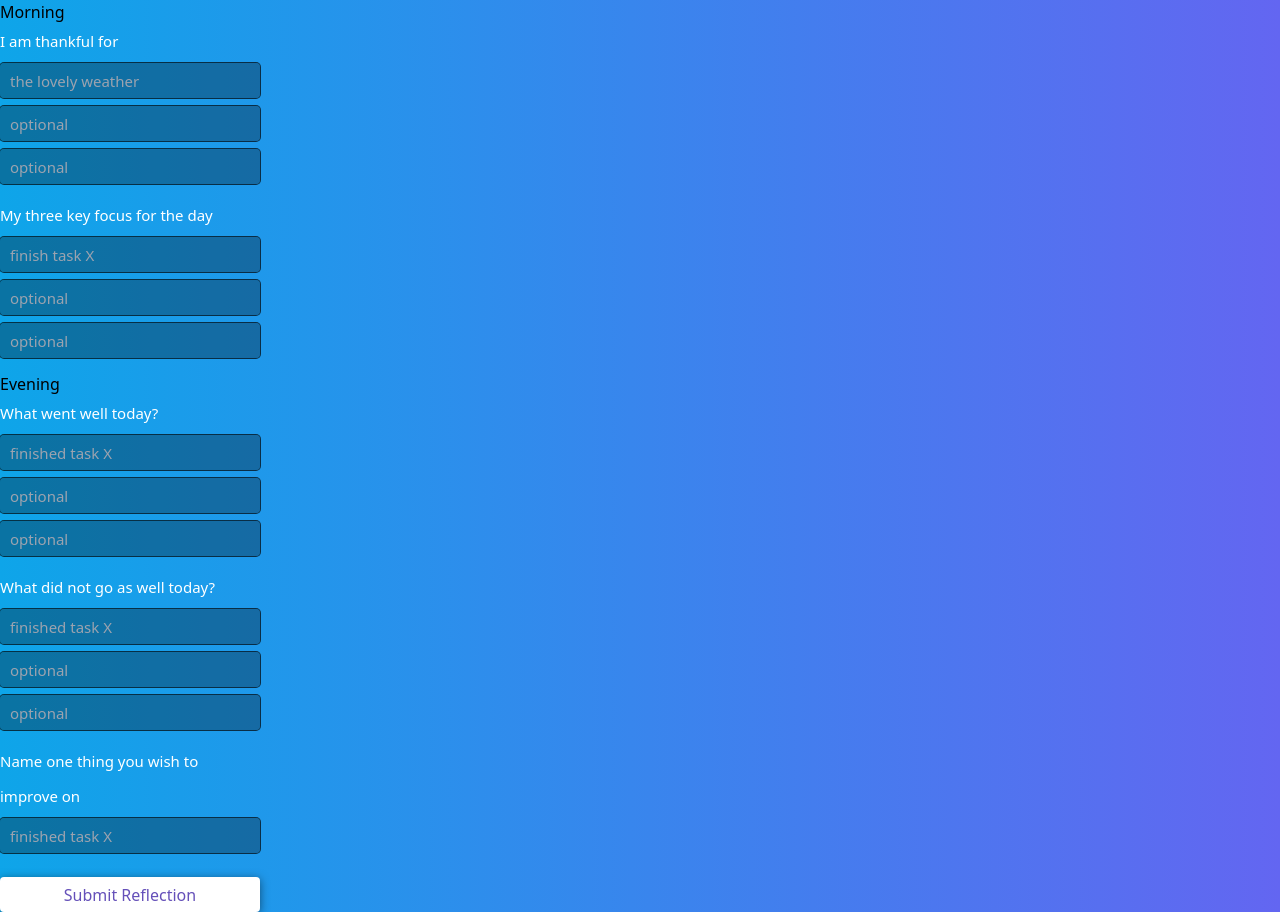
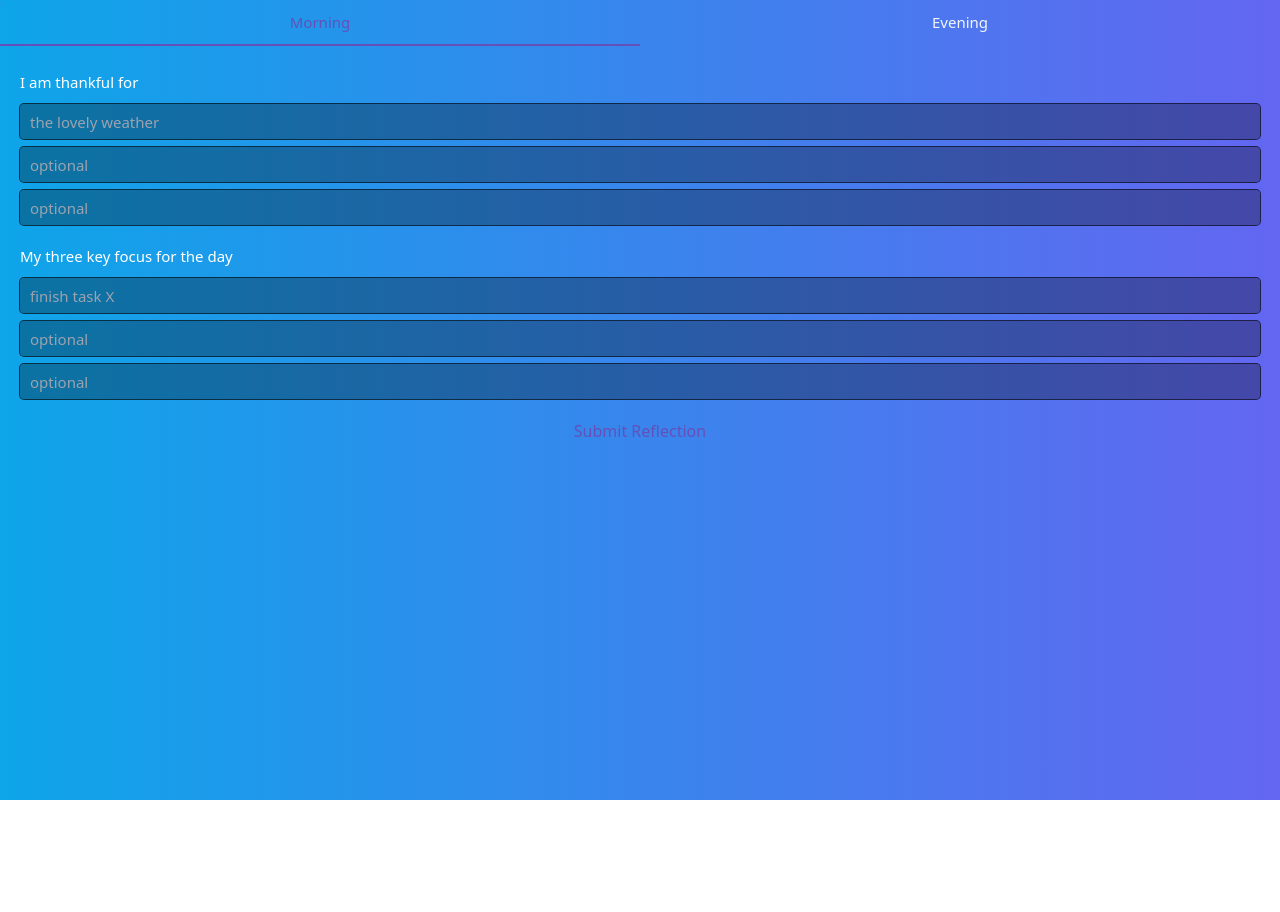
Before and after one commit to chasingtherain/better-daily, a Next.js app: page /entry in a window 1280 px wide. After the commit the page ends 800 px from the top, so only its background shows below. Built offline with nearby package versions, Linux system fonts and the light colour scheme.

Commit message:
added tab to journal entry

```diff
--- a/package.json
+++ b/package.json
@@ -11,6 +11,7 @@
   "dependencies": {
     "@radix-ui/colors": "^0.1.8",
     "@radix-ui/react-form": "^0.0.2",
+    "@radix-ui/react-tabs": "^1.0.3",
     "eslint": "8.38.0",
     "eslint-config-next": "13.3.0",
     "next": "13.3.0",
--- a/pages/entry/index.js
+++ b/pages/entry/index.js
@@ -1,39 +1,56 @@
-import InputField from '@/components/InputField';
 import * as Form from '@radix-ui/react-form';
-import { useState } from 'react';
+import * as Tabs from '@radix-ui/react-tabs';
 
 export default function Entry(){
-    const [gratefulnessFieldCount] = useState(3)
-
-    const gratefulnessField = []
-
-
 
     return(
-        <div className='bg-gradient-to-r from-sky-500 to-indigo-500'>
-            <h1>Morning</h1>
-            <Form.Root className="w-[260px]">
+        <div className='bg-gradient-to-r from-sky-500 to-indigo-500 h-screen'>
+              <Tabs.Root
+                defaultValue="morning"
+                className='flex flex-col shadow-blackA4'
+                >
+                <Tabs.List
+                    aria-label="tabs"
+                    className='flex'>
+                    <Tabs.Trigger
+                        value="morning"
+                        className='px-5 flex-1 flex items-center justify-center text-[15px] leading-none text-slate-100 select-none first:rounded-tl-md last:rounded-tr-md hover:text-violet11 data-[state=active]:text-violet11 data-[state=active]:shadow-[inset_0_-1px_0_0,0_1px_0_0] data-[state=active]:shadow-current'
+                    >
+                        Morning
+                    </Tabs.Trigger>
+                    <Tabs.Trigger
+                        value="evening"
+                        className='px-5 h-[45px] flex-1 flex items-center justify-center text-[15px] leading-none text-slate-100 select-none first:rounded-tl-md last:rounded-tr-md hover:text-violet11 data-[state=active]:text-violet11 data-[state=active]:shadow-[inset_0_-1px_0_0,0_1px_0_0] data-[state=active]:shadow-current'>
+                        Evening
+                    </Tabs.Trigger>
+
+                </Tabs.List>
+                <Tabs.Content
+                    value="morning"
+                    className="grow p-5 rounded-b-md outline-none"
+                >
+                    <Form.Root className="">
                         <Form.Field className="grid mb-[10px]" name="grateful">
                             <div className="flex items-baseline justify-between">
                                 <Form.Label className="text-[15px] font-medium leading-[35px] text-white">I am thankful for</Form.Label>
                             </div>
                             <Form.Control asChild>
                                 <input
-                        className="box-border my-1 w-full bg-blackA5 shadow-blackA9 inline-flex h-[35px] appearance-none items-center justify-center rounded-[4px] px-[10px] text-[15px] leading-none text-white shadow-[0_0_0_1px] outline-none hover:shadow-[0_0_0_1px_black] focus:shadow-[0_0_0_2px_black] selection:color-white selection:bg-blackA9"
+                                className="box-border my-1 w-full bg-blackA5 shadow-blackA9 inline-flex h-[35px] appearance-none items-center justify-center rounded-[4px] px-[10px] text-[15px] leading-none text-white shadow-[0_0_0_1px] outline-none hover:shadow-[0_0_0_1px_black] selection:color-white selection:bg-blackA9"
                                 type="grateful"
                                 placeholder='the lovely weather'
                                 />
                             </Form.Control>
                             <Form.Control asChild>
                                 <input
-                        className="box-border my-1 w-full bg-blackA5 shadow-blackA9 inline-flex h-[35px] appearance-none items-center justify-center rounded-[4px] px-[10px] text-[15px] leading-none text-white shadow-[0_0_0_1px] outline-none hover:shadow-[0_0_0_1px_black] focus:shadow-[0_0_0_2px_black] selection:color-white selection:bg-blackA9"
+                                className="box-border my-1 w-full bg-blackA5 shadow-blackA9 inline-flex h-[35px] appearance-none items-center justify-center rounded-[4px] px-[10px] text-[15px] leading-none text-white shadow-[0_0_0_1px] outline-none hover:shadow-[0_0_0_1px_black] selection:color-white selection:bg-blackA9"
                                 type="grateful"
                                 placeholder='optional'
                                 />
                             </Form.Control>
                             <Form.Control asChild>
                                 <input
-                        className="box-border my-1 w-full bg-blackA5 shadow-blackA9 inline-flex h-[35px] appearance-none items-center justify-center rounded-[4px] px-[10px] text-[15px] leading-none text-white shadow-[0_0_0_1px] outline-none hover:shadow-[0_0_0_1px_black] focus:shadow-[0_0_0_2px_black] selection:color-white selection:bg-blackA9"
+                                className="box-border my-1 w-full bg-blackA5 shadow-blackA9 inline-flex h-[35px] appearance-none items-center justify-center rounded-[4px] px-[10px] text-[15px] leading-none text-white shadow-[0_0_0_1px] outline-none hover:shadow-[0_0_0_1px_black] selection:color-white selection:bg-blackA9"
                                 type="grateful"
                                 placeholder='optional'
                                 />
@@ -46,48 +63,59 @@ export default function Entry(){
                             </Form.Label>
                             <Form.Control asChild>
                                 <input
-                        className="box-border my-1 w-full bg-blackA5 shadow-blackA9 inline-flex h-[35px] appearance-none items-center justify-center rounded-[4px] px-[10px] text-[15px] leading-none text-white shadow-[0_0_0_1px] outline-none hover:shadow-[0_0_0_1px_black] focus:shadow-[0_0_0_2px_black] selection:color-white selection:bg-blackA9"
+                                className="box-border my-1 w-full bg-blackA5 shadow-blackA9 inline-flex h-[35px] appearance-none items-center justify-center rounded-[4px] px-[10px] text-[15px] leading-none text-white shadow-[0_0_0_1px] outline-none hover:shadow-[0_0_0_1px_black] selection:color-white selection:bg-blackA9"
                                 type="focus"
                                 placeholder='finish task X'
                                 />
                             </Form.Control>
                             <Form.Control asChild>
                                 <input
-                        className="box-border my-1 w-full bg-blackA5 shadow-blackA9 inline-flex h-[35px] appearance-none items-center justify-center rounded-[4px] px-[10px] text-[15px] leading-none text-white shadow-[0_0_0_1px] outline-none hover:shadow-[0_0_0_1px_black] focus:shadow-[0_0_0_2px_black] selection:color-white selection:bg-blackA9"
+                                className="box-border my-1 w-full bg-blackA5 shadow-blackA9 inline-flex h-[35px] appearance-none items-center justify-center rounded-[4px] px-[10px] text-[15px] leading-none text-white shadow-[0_0_0_1px] outline-none hover:shadow-[0_0_0_1px_black] selection:color-white selection:bg-blackA9"
                                 type="focus"
                                 placeholder='optional'
                                 />
                             </Form.Control>
                             <Form.Control asChild>
                                 <input
-                        className="box-border my-1 w-full bg-blackA5 shadow-blackA9 inline-flex h-[35px] appearance-none items-center justify-center rounded-[4px] px-[10px] text-[15px] leading-none text-white shadow-[0_0_0_1px] outline-none hover:shadow-[0_0_0_1px_black] focus:shadow-[0_0_0_2px_black] selection:color-white selection:bg-blackA9"
+                                className="box-border my-1 w-full bg-blackA5 shadow-blackA9 inline-flex h-[35px] appearance-none items-center justify-center rounded-[4px] px-[10px] text-[15px] leading-none text-white shadow-[0_0_0_1px] outline-none hover:shadow-[0_0_0_1px_black] selection:color-white selection:bg-blackA9"
                                 type="focus"
                                 placeholder='optional'
                                 />
                             </Form.Control>
                         </Form.Field>
-                <h1>Evening</h1>
+                    </Form.Root>
+                    <Form.Submit asChild>
+                        <button className="box-border w-full text-violet11 shadow-blackA7 hover:bg-mauve3 inline-flex h-[35px] items-center justify-center rounded-[4px] px-[15px] font-medium leading-none">
+                            Submit Reflection
+                        </button>
+                    </Form.Submit>
+                </Tabs.Content>
+                <Tabs.Content
+                    value="evening"
+                    className="grow p-5 rounded-b-md outline-none"
+                >
+                    <Form.Root>
                         <Form.Field className="grid mb-[10px]" name="wentWell">
                             <Form.Label className="text-[15px] font-medium leading-[35px] text-white">
                                 What went well today?
                             </Form.Label>
                             <Form.Control asChild>
                                 <input
-                        className="box-border my-1 w-full bg-blackA5 shadow-blackA9 inline-flex h-[35px] appearance-none items-center justify-center rounded-[4px] px-[10px] text-[15px] leading-none text-white shadow-[0_0_0_1px] outline-none hover:shadow-[0_0_0_1px_black] focus:shadow-[0_0_0_2px_black] selection:color-white selection:bg-blackA9"
+                                className="box-border my-1 w-full bg-blackA5 shadow-blackA9 inline-flex h-[35px] appearance-none items-center justify-center rounded-[4px] px-[10px] text-[15px] leading-none text-white shadow-[0_0_0_1px] outline-none hover:shadow-[0_0_0_1px_black] selection:color-white selection:bg-blackA9"
                                 type="wentWell"
                                 placeholder='finished task X'
                                 />
                             </Form.Control>
                             <Form.Control asChild>
                                 <input
-                        className="box-border my-1 w-full bg-blackA5 shadow-blackA9 inline-flex h-[35px] appearance-none items-center justify-center rounded-[4px] px-[10px] text-[15px] leading-none text-white shadow-[0_0_0_1px] outline-none hover:shadow-[0_0_0_1px_black] focus:shadow-[0_0_0_2px_black] selection:color-white selection:bg-blackA9"
+                                className="box-border my-1 w-full bg-blackA5 shadow-blackA9 inline-flex h-[35px] appearance-none items-center justify-center rounded-[4px] px-[10px] text-[15px] leading-none text-white shadow-[0_0_0_1px] outline-none hover:shadow-[0_0_0_1px_black] selection:color-white selection:bg-blackA9"
                                 type="wentWell"
                                 placeholder='optional'
                                 />
                             </Form.Control>
                             <Form.Control asChild>
                                 <input
-                        className="box-border my-1 w-full bg-blackA5 shadow-blackA9 inline-flex h-[35px] appearance-none items-center justify-center rounded-[4px] px-[10px] text-[15px] leading-none text-white shadow-[0_0_0_1px] outline-none hover:shadow-[0_0_0_1px_black] focus:shadow-[0_0_0_2px_black] selection:color-white selection:bg-blackA9"
+                                className="box-border my-1 w-full bg-blackA5 shadow-blackA9 inline-flex h-[35px] appearance-none items-center justify-center rounded-[4px] px-[10px] text-[15px] leading-none text-white shadow-[0_0_0_1px] outline-none hover:shadow-[0_0_0_1px_black] selection:color-white selection:bg-blackA9"
                                 type="wentWell"
                                 placeholder='optional'
                                 />
@@ -99,21 +127,21 @@ export default function Entry(){
                             </Form.Label>
                             <Form.Control asChild>
                                 <input
-                        className="box-border my-1 w-full bg-blackA5 shadow-blackA9 inline-flex h-[35px] appearance-none items-center justify-center rounded-[4px] px-[10px] text-[15px] leading-none text-white shadow-[0_0_0_1px] outline-none hover:shadow-[0_0_0_1px_black] focus:shadow-[0_0_0_2px_black] selection:color-white selection:bg-blackA9"
+                                className="box-border my-1 w-full bg-blackA5 shadow-blackA9 inline-flex h-[35px] appearance-none items-center justify-center rounded-[4px] px-[10px] text-[15px] leading-none text-white shadow-[0_0_0_1px] outline-none hover:shadow-[0_0_0_1px_black] selection:color-white selection:bg-blackA9"
                                 type="notWell"
                                 placeholder='finished task X'
                                 />
                             </Form.Control>
                             <Form.Control asChild>
                                 <input
-                        className="box-border my-1 w-full bg-blackA5 shadow-blackA9 inline-flex h-[35px] appearance-none items-center justify-center rounded-[4px] px-[10px] text-[15px] leading-none text-white shadow-[0_0_0_1px] outline-none hover:shadow-[0_0_0_1px_black] focus:shadow-[0_0_0_2px_black] selection:color-white selection:bg-blackA9"
+                                className="box-border my-1 w-full bg-blackA5 shadow-blackA9 inline-flex h-[35px] appearance-none items-center justify-center rounded-[4px] px-[10px] text-[15px] leading-none text-white shadow-[0_0_0_1px] outline-none hover:shadow-[0_0_0_1px_black] selection:color-white selection:bg-blackA9"
                                 type="notWell"
                                 placeholder='optional'
                                 />
                             </Form.Control>
                             <Form.Control asChild>
                                 <input
-                        className="box-border my-1 w-full bg-blackA5 shadow-blackA9 inline-flex h-[35px] appearance-none items-center justify-center rounded-[4px] px-[10px] text-[15px] leading-none text-white shadow-[0_0_0_1px] outline-none hover:shadow-[0_0_0_1px_black] focus:shadow-[0_0_0_2px_black] selection:color-white selection:bg-blackA9"
+                                className="box-border my-1 w-full bg-blackA5 shadow-blackA9 inline-flex h-[35px] appearance-none items-center justify-center rounded-[4px] px-[10px] text-[15px] leading-none text-white shadow-[0_0_0_1px] outline-none hover:shadow-[0_0_0_1px_black] selection:color-white selection:bg-blackA9"
                                 type="notWell"
                                 placeholder='optional'
                                 />
@@ -125,19 +153,22 @@ export default function Entry(){
                             </Form.Label>
                             <Form.Control asChild>
                                 <input
-                        className="box-border my-1 w-full bg-blackA5 shadow-blackA9 inline-flex h-[35px] appearance-none items-center justify-center rounded-[4px] px-[10px] text-[15px] leading-none text-white shadow-[0_0_0_1px] outline-none hover:shadow-[0_0_0_1px_black] focus:shadow-[0_0_0_2px_black] selection:color-white selection:bg-blackA9"
+                                className="box-border my-1 w-full bg-blackA5 shadow-blackA9 inline-flex h-[35px] appearance-none items-center justify-center rounded-[4px] px-[10px] text-[15px] leading-none text-white shadow-[0_0_0_1px] outline-none hover:shadow-[0_0_0_1px_black] selection:color-white selection:bg-blackA9"
                                 type="improve"
-                        placeholder='finished task X'
+                                placeholder='spend lesser time on task Y'
                                 />
                             </Form.Control>
                         </Form.Field>
 
                         <Form.Submit asChild>
-                <button className="box-border w-full text-violet11 shadow-blackA7 hover:bg-mauve3 inline-flex h-[35px] items-center justify-center rounded-[4px] bg-white px-[15px] font-medium leading-none shadow-[0_2px_10px] focus:shadow-[0_0_0_2px] focus:shadow-black focus:outline-none mt-[10px]">
+                        <button className="box-border bg-slate-100 w-full text-violet11 shadow-blackA7 hover:bg-mauve3 inline-flex h-[35px] items-center justify-center rounded-[4px] px-[15px] font-medium leading-none">
                             Submit Reflection
                         </button>
                         </Form.Submit>
                     </Form.Root>
+                </Tabs.Content>
+
+            </Tabs.Root>
         </div>
     )
 }
```
Also changed, not shown: components/InputField.js (deleted, +0 -15 lines), pages/entry/index.module.css (added, +94 -0 lines), 1 other file (tests, documents, lock files or other folders). Lines whose indentation alone changed are shown as unchanged.
